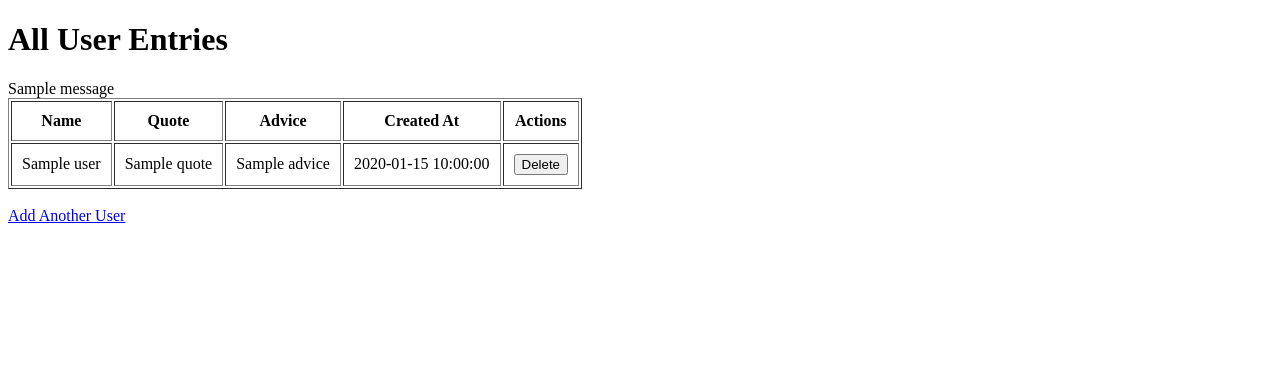
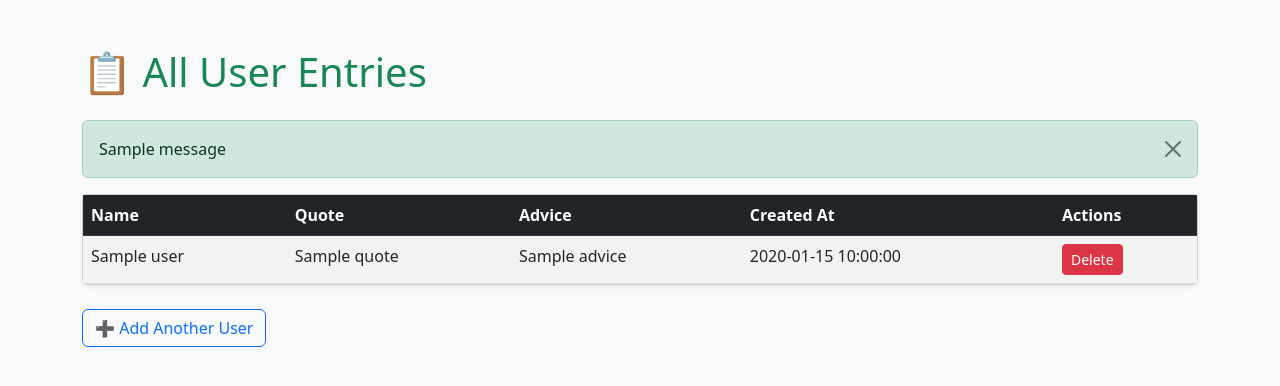
Before and after one commit to Sudalai29/Python-Web-Application, a Flask app: template templates/response.html in a window 1280 px wide. Shown: the top 386 px of the page. Run offline with Flask 3, Linux system fonts and the light colour scheme; the template is opened without the code that fills it: values that come from a table or form of the project are taken from there, most other values are stand-ins (such as "Sample title", 1, 10 or a date in 2020); one stand-in notice (Sample message) is shown; parts of the project's set-up code (start-up, migrations or seed data) failed here and were passed over; some libraries are stand-ins or nearby versions.

Commit message:
Update response.html

```diff
--- a/templates/response.html
+++ b/templates/response.html
@@ -2,19 +2,29 @@
 <html>
 <head>
     <title>User Data</title>
+    <!-- Bootstrap CSS -->
+    <link href="https://cdn.jsdelivr.net/npm/bootstrap@5.3.0/dist/css/bootstrap.min.css" rel="stylesheet">
 </head>
-<body>
-    <h1>All User Entries</h1>
+<body class="bg-light">
+
+<div class="container mt-5">
+    <h1 class="mb-4 text-success">📋 All User Entries</h1>
 
     {% with messages = get_flashed_messages(with_categories=true) %}
       {% if messages %}
         {% for category, message in messages %}
-          <div class="flash {{ category }}">{{ message }}</div>
+          <div class="alert alert-{{ 'success' if category == 'success' else 'danger' }} alert-dismissible fade show" role="alert">
+            {{ message }}
+            <button type="button" class="btn-close" data-bs-dismiss="alert"></button>
+          </div>
         {% endfor %}
       {% endif %}
     {% endwith %}
 
-    <table border="1" cellpadding="10">
+    <div class="card shadow-sm">
+        <div class="table-responsive">
+            <table class="table table-striped table-hover mb-0">
+                <thead class="table-dark">
                     <tr>
                         <th>Name</th>
                         <th>Quote</th>
@@ -22,24 +32,34 @@
                         <th>Created At</th>
                         <th>Actions</th>
                     </tr>
-
+                </thead>
+                <tbody>
                 {% for user in users %}
                     <tr>
                         <td>{{ user.name }}</td>
                         <td>{{ user.quote }}</td>
                         <td>{{ user.advice }}</td>
-            <td>{{ user.created_at }}</td>
+                        <td>{{ user.created_at.strftime('%Y-%m-%d %H:%M:%S') if user.created_at else '' }}</td>
                         <td>
                             <form method="POST" action="{{ url_for('delete_user', name=user.name) }}" style="display:inline;">
-                    {{ form.hidden_tag() }} <!-- CSRF token -->
-                    <button type="submit" onclick="return confirm('Delete user {{ user.name }}?')">Delete</button>
+                                {{ form.hidden_tag() }}
+                                <button type="submit" class="btn btn-sm btn-danger"
+                                    onclick="return confirm('Are you sure you want to delete {{ user.name }}?')">Delete</button>
                             </form>
                         </td>
                     </tr>
                 {% endfor %}
+                </tbody>
             </table>
+        </div>
+    </div>
 
-    <br>
-    <a href="{{ url_for('input') }}">Add Another User</a>
+    <div class="mt-4">
+        <a href="{{ url_for('input') }}" class="btn btn-outline-primary">➕ Add Another User</a>
+    </div>
+</div>
+
+<!-- Bootstrap JS -->
+<script src="https://cdn.jsdelivr.net/npm/bootstrap@5.3.0/dist/js/bootstrap.bundle.min.js"></script>
 </body>
 </html>
```
Lines whose indentation alone changed are shown as unchanged.
